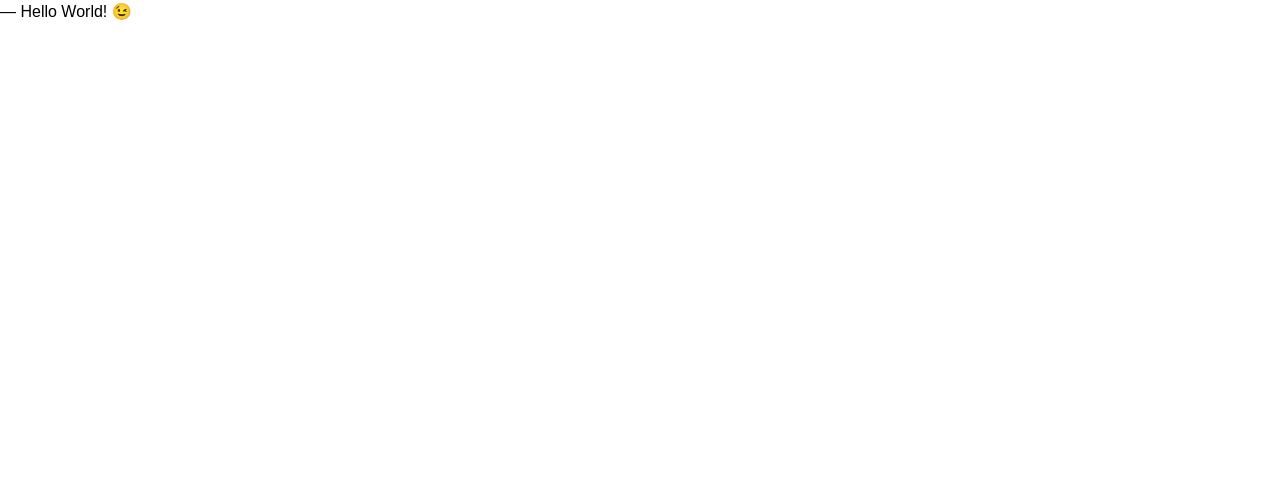
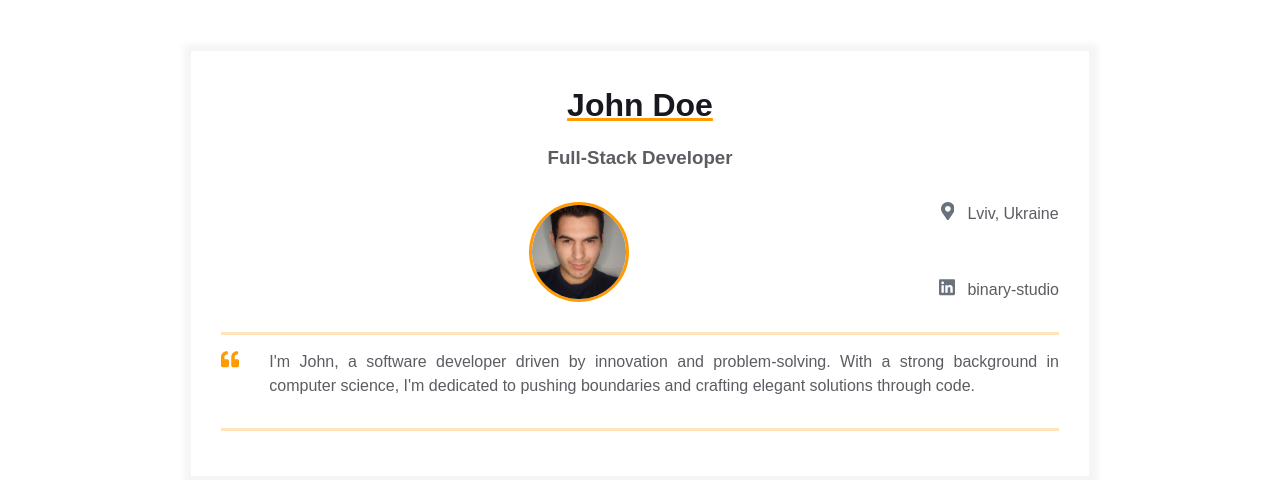
Before and after one commit to pedrojcaceresl/homepage, a plain HTML site: page index.html in a window 1280 px wide. Drawn offline with Linux system fonts and the light colour scheme.

Commit message:
feat: Add primary content with avatar, name, job title, contacts, and intro
- Added main content structure to index.html
including avatar, name, job title, and contact information.
- Created assets folder and included avatar image.
- Added SVG icons for location and LinkedIn contact details.
- Included introductory text with an icon in the intro block.

```diff
--- a/index.html
+++ b/index.html
@@ -9,7 +9,74 @@
 </head>
 
 <body>
-    ― Hello World! &#x1F609;
+    <main>
+        <div class="resume">
+            <div class="container">
+                <div class="resume__block">
+                    <h1 class="contact-info__header">John Doe</h1>
+                    <h3 class="contact-info__sub-header">Full-Stack Developer</h3>
+
+                    <div class="contact_info_container fh">
+                        <div class="contact-info__block"></div>
+
+                        <div class="contact-info__block contact-info__block--center">
+                            <img class="contact-info__avatar" src="assets/avatar.png" alt="Avatar" />
+                        </div>
+
+                        <div class="contact-info__block">
+                            <a href="" rel="author" class="contact-info__item">
+                                <div class="contact-info__item-icon-wrapper">
+                                    <svg class="contact-info__item-icon" xmlns="http://www.w3.org/2000/svg" viewBox="0 0 384 512">
+                                        <path d="M172.268 501.67C26.97 291.031 0 269.413 0 192 0 85.961 85.961 0
+                                    192 0s192 85.961 192 192c0 77.413-26.97 99.031-172.268 309.67-9.535
+                                    13.774-29.93 13.773-39.464 0zM192 272c44.183 0 80-35.817
+                                    80-80s-35.817-80-80-80-80 35.817-80 80 35.817 80 80 80z"></path>
+                                    </svg>
+                                </div>
+                                <span>Lviv, Ukraine</span>
+                            </a>
+                            <a href="https://ua.linkedin.com/company/binary-studio_241166" rel="author" class="contact-info__item">
+                                <div class="contact-info__item-icon-wrapper">
+                                    <svg class="contact-info__item-icon" xmlns="http://www.w3.org/2000/svg" viewBox="0 0 448 512">
+                                        <path d="M416 32H31.9C14.3 32 0 46.5 0 64.3v383.4C0 465.5 14.3 480 31.9
+                                    480H416c17.6 0 32-14.5 32-32.3V64.3c0-17.8-14.4-32.3-32-32.3zM135.4
+                                    416H69V202.2h66.5V416zm-33.2-243c-21.3 0-38.5-17.3-38.5-38.5S80.9
+                                    96 102.2 96c21.2 0 38.5 17.3 38.5 38.5 0 21.3-17.2 38.5-38.5
+                                    38.5zm282.1 243h-66.4V312c0-24.8-.5-56.7-34.5-56.7-34.6 0-39.9
+                                    27-39.9 54.9V416h-66.4V202.2h63.7v29.2h.9c8.9-16.8 30.6-34.5
+                                    62.9-34.5 67.2 0 79.7 44.3 79.7 101.9V416z"></path>
+                                    </svg>
+                                </div>
+                                <span>binary-studio</span>
+                            </a>
+                        </div>
+                    </div>
+                </div>
+            </div>
+
+            <div class="container">
+                <div class="resume__block">
+                    <div class="intro">
+                        <div class="intro__icon-wrapper">
+                            <svg class="intro__icon" xmlns="http://www.w3.org/2000/svg" viewBox="0 0 512 512">
+                                <path d="M464 256h-80v-64c0-35.3 28.7-64 64-64h8c13.3 0 24-10.7
+                        24-24V56c0-13.3-10.7-24-24-24h-8c-88.4 0-160 71.6-160 160v240c0
+                        26.5 21.5 48 48 48h128c26.5 0 48-21.5
+                        48-48V304c0-26.5-21.5-48-48-48zm-288 0H96v-64c0-35.3 28.7-64
+                        64-64h8c13.3 0 24-10.7 24-24V56c0-13.3-10.7-24-24-24h-8C71.6 32 0
+                        103.6 0 192v240c0 26.5 21.5 48 48 48h128c26.5 0
+                        48-21.5 48-48V304c0-26.5-21.5-48-48-48z"></path>
+                            </svg>
+                        </div>
+                        <p class="intro_text">I'm John, a software developer driven by innovation and
+                            problem-solving. With a strong background in computer science,
+                            I'm dedicated to pushing boundaries and crafting elegant
+                            solutions through code.</p>
+                    </div>
+                </div>
+            </div>
+        </div>
+    </main>
 </body>
 
 </html>
```
Also changed, not shown: assets/avatar.png (added).
